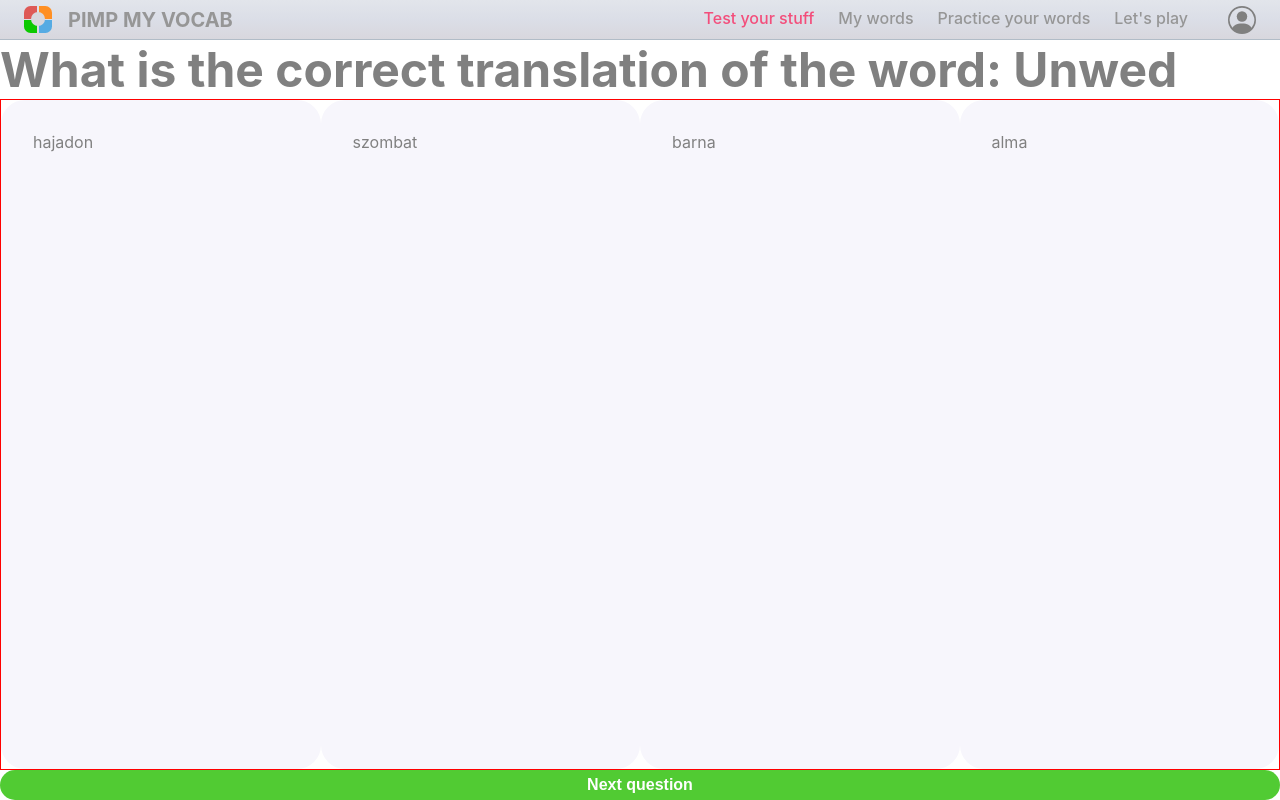
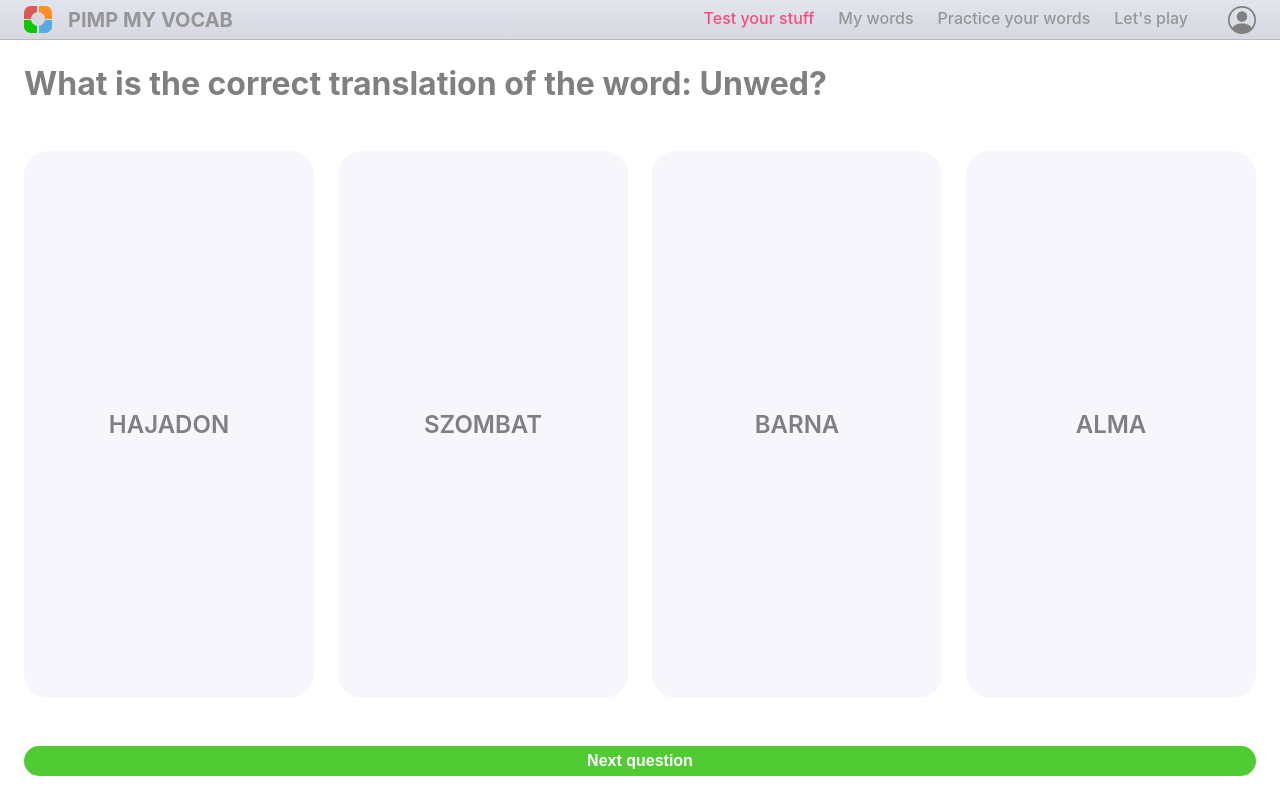
Before and after one commit to Crepkey/pmv_frond_end, a React (Create React App) app: page /practice/words in a window 1280 px wide. Built offline with nearby package versions, Linux system fonts and the light colour scheme.

Commit message:
Init version of multiple choice game is done

```diff
--- a/src/components/mainComponents/PracticeWords.tsx
+++ b/src/components/mainComponents/PracticeWords.tsx
@@ -14,22 +14,34 @@ const WordChooserContainer = styled.div`
 	flex: 1;
 	min-height: 0;
 	min-width: 0;
-	border: 1px solid red;
+	padding: 12px;
 `;
 
 const Question = styled.div`
+	padding: 24px;
 	font-weight: 700;
-	font-size: 3rem;
+	font-size: 2rem;
 `;
 
+/* TODO: Better margin handling for WordCard and WordChooserContainer */
 const WordCard = styled.div`
 	display: flex;
 	flex: 1;
+	align-items: center;
+	justify-content: center;
 	min-width: 0;
 	min-height: 0;
 	padding: 32px;
+	margin: 12px;
+	font-size: 1.5rem;
+	font-weight: 600;
+	text-transform: uppercase;
+	border-radius: 24px;
 	background: ${colors.blockBackground};
-	border-radius: 24px;
+	border: 3px rgba(0, 0, 0, 0) solid;
+	:hover {
+		border: 3px ${colors.activeBorder} solid;
+	}
 `;
 
 const NextButton = styled.button`
@@ -39,6 +51,7 @@ const NextButton = styled.button`
 	font-size: 1rem;
 	font-weight: bold;
 	padding: 6px 24px;
+	margin: 24px;
 	text-decoration: none;
 	border-radius: 16px;
 	border: none;
@@ -139,7 +152,7 @@ export default function PracticeWords() {
 				const answers: string[] = generateRandomAnswers(currentWord);
 				return (
 					<Fragment key={currentWord.id}>
-						<Question>{`What is the correct translation of the word: ${currentWord.english}`}</Question>
+						<Question>{`What is the correct translation of the word: ${currentWord.english}?`}</Question>
 						<WordChooserContainer>
 							{answers.map((answer: string) => (
 								<WordCard key={answer}>{answer}</WordCard>
```
